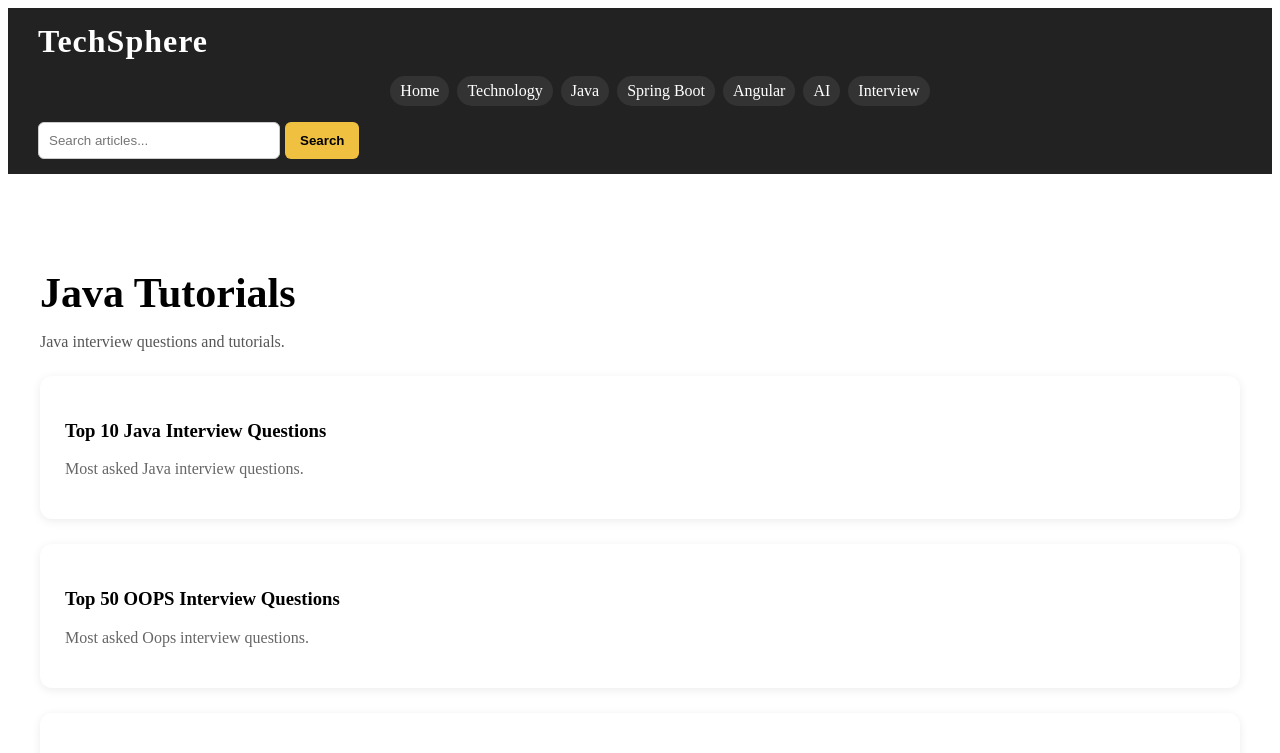
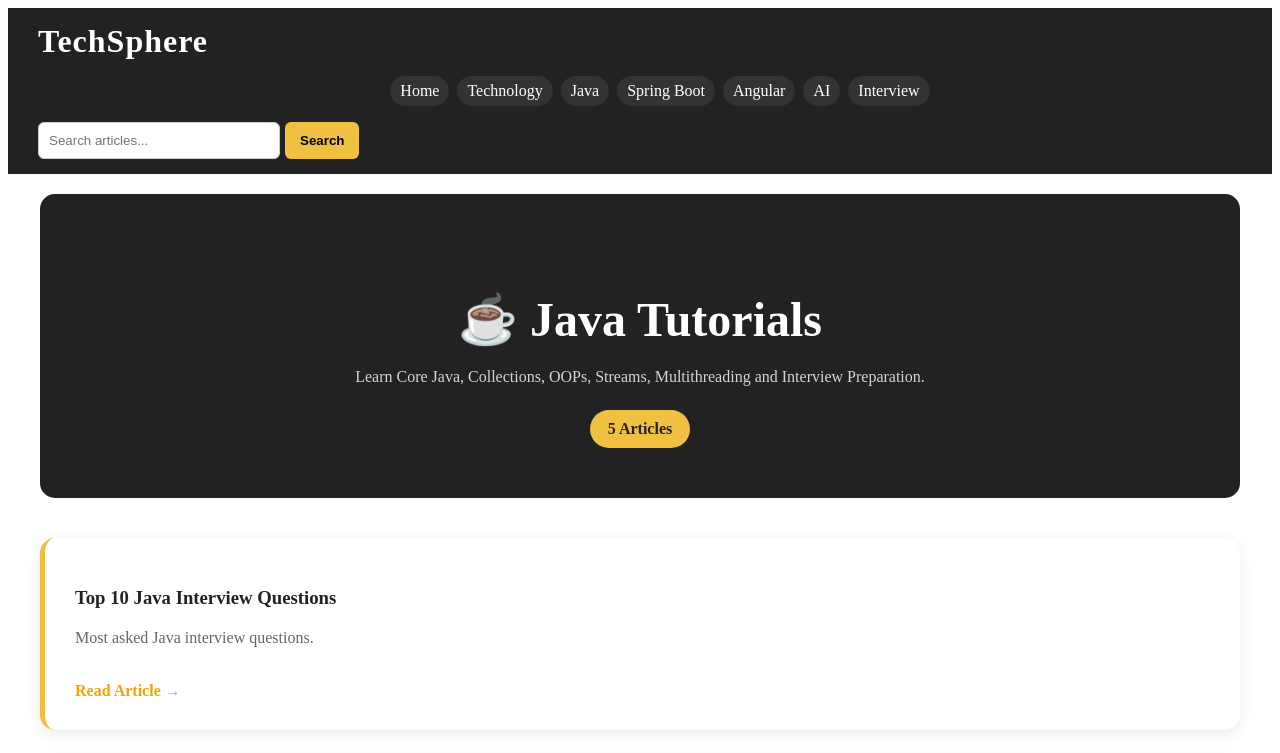
Before and after one commit to vikashkarma/techsphere, an Angular app: page /java in a window 1280 px wide. Shown: the top 753 px of the page. Built offline with nearby package versions, Linux system fonts and the light colour scheme.

Commit message:
update home page

```diff
--- a/src/app/components/home/home.css
+++ b/src/app/components/home/home.css
@@ -1,17 +1,19 @@
+/* HERO SECTION */
+
 .hero {
-    max-width: 1100px;
+    max-width: 1200px;
     margin: 30px auto;
+    padding: 80px 20px;
     text-align: center;
-    padding: 80px 20px;
+
     background: linear-gradient(135deg, #1e293b, #0f172a);
     color: white;
     border-radius: 20px;
 }
 
 .hero h1 {
-    font-size: 72px;
+    font-size: 64px;
     margin-bottom: 15px;
-    font-weight: 800;
 }
 
 .hero h2 {
@@ -21,45 +23,61 @@
 }
 
 .hero p {
+    color: #e2e8f0;
     font-size: 18px;
-    color: #e2e8f0;
-    line-height: 1.7;
     max-width: 700px;
-    margin: 0 auto;
+    margin: auto;
+    line-height: 1.8;
 }
 
 .hero button {
-    margin-top: 25px;
+    margin-top: 30px;
     padding: 14px 30px;
     border: none;
-    border-radius: 8px;
-    background: #facc15;
-    color: #111827;
+    border-radius: 10px;
+    background: #f0c040;
+    color: #222;
     font-weight: bold;
     cursor: pointer;
-    transition: 0.3s;
+    transition: .3s;
 }
 
 .hero button:hover {
     transform: translateY(-3px);
-    box-shadow: 0 8px 20px rgba(250, 204, 21, 0.4);
 }
 
-/* Latest Articles */
+/* SECTION TITLES */
+
+.latest-posts h2,
+.section-title {
+    text-align: center;
+    font-size: 38px;
+    margin-bottom: 40px;
+    color: #222;
+    position: relative;
+}
+
+.latest-posts h2::after,
+.section-title::after {
+    content: "";
+    width: 80px;
+    height: 4px;
+    background: #f0c040;
+    display: block;
+    margin: 12px auto 0;
+    border-radius: 20px;
+}
+
+/* LATEST POSTS */
 
 .latest-posts {
-    padding: 60px 20px;
-    max-width: 1200px;
-    margin: auto;
-}
-
-.latest-posts h2 {
-    text-align: center;
-    margin-bottom: 35px;
-    font-size: 36px;
+    padding: 70px 20px;
 }
 
 .post-grid {
+    max-width: 1200px;
+    margin: auto;
+
     display: grid;
     grid-template-columns: repeat(3, 1fr);
     gap: 25px;
@@ -69,68 +87,62 @@
     background: white;
     padding: 25px;
     border-radius: 16px;
-    border-top: 4px solid #2563eb;
-    box-shadow: 0 4px 15px rgba(0,0,0,.08);
-    transition: .3s;
-    cursor: pointer;
     text-decoration: none;
     color: inherit;
-}
 
-.post-card h3 {
-    margin-bottom: 12px;
-    color: #1e293b;
-}
+    border-top: 4px solid #f0c040;
 
-.post-card p {
-    color: #64748b;
-    line-height: 1.6;
+    box-shadow: 0 5px 20px rgba(0,0,0,.08);
+    transition: .3s;
 }
 
 .post-card:hover {
     transform: translateY(-8px);
-    box-shadow: 0 12px 30px rgba(0,0,0,.15);
+    box-shadow: 0 15px 30px rgba(0,0,0,.15);
 }
 
-/* Section Title */
-
-.section-title {
-    text-align: center;
-    margin: 60px 15px 35px;
-    font-size: 36px;
+.post-card h3 {
+    margin-bottom: 15px;
+    color: #222;
 }
 
-/* Categories */
+.post-card p {
+    color: #666;
+    line-height: 1.6;
+}
+
+/* CATEGORIES */
 
 .categories {
+    max-width: 1200px;
+    margin: 30px auto 80px;
+
     display: grid;
     grid-template-columns: repeat(3, 1fr);
     gap: 25px;
-    max-width: 1200px;
-    margin: 0 auto 60px;
-    padding: 0 20px;
 }
 
 .category-card {
-    background: white;
+    background: #1e293b;
+    color: white;
+
     padding: 35px;
+    border-radius: 15px;
+
     text-align: center;
-    border-radius: 16px;
+    font-size: 20px;
+    font-weight: 600;
+
     cursor: pointer;
-    font-size: 22px;
-    font-weight: 600;
-    box-shadow: 0 4px 15px rgba(0,0,0,.08);
     transition: .3s;
 }
 
 .category-card:hover {
-    transform: translateY(-8px);
-    background: #2563eb;
-    color: white;
-    box-shadow: 0 12px 30px rgba(37,99,235,.3);
+    background: #334155;
+    transform: translateY(-5px);
 }
 
-/* Mobile */
+/* MOBILE */
 
 @media (max-width: 768px) {
 
@@ -140,7 +152,7 @@
     }
 
     .hero h1 {
-        font-size: 46px;
+        font-size: 42px;
     }
 
     .hero h2 {
@@ -153,6 +165,7 @@
 
     .post-grid {
         grid-template-columns: 1fr;
+        padding: 0 15px;
     }
 
     .categories {
@@ -161,12 +174,11 @@
     }
 
     .category-card {
-        padding: 22px;
-        font-size: 18px;
+        padding: 25px;
     }
 
     .latest-posts h2,
     .section-title {
-        font-size: 28px;
+        font-size: 30px;
     }
 }
--- a/src/app/pages/java/java.css
+++ b/src/app/pages/java/java.css
@@ -1,46 +1,85 @@
 .page {
     max-width: 1200px;
-  margin: 40px auto;
+    margin: auto;
     padding: 20px;
 }
 
-.page h1 {
-  font-size: 42px;
-  margin-bottom: 10px;
+.category-banner {
+    background: #222;
+    color: white;
+    text-align: center;
+    padding: 50px 20px;
+    border-radius: 15px;
+    margin-bottom: 40px;
 }
 
-.page p {
-  color: #555;
+.category-banner h1 {
+    font-size: 48px;
+    margin-bottom: 15px;
+}
+
+.category-banner p {
+    color: #d1d5db;
+    max-width: 700px;
+    margin: auto;
+    line-height: 1.7;
+}
+
+.article-count {
+    margin-top: 20px;
+    display: inline-block;
+    background: #f0c040;
+    color: #222;
+    padding: 10px 18px;
+    border-radius: 25px;
+    font-weight: bold;
+}
+
+.article-list {
+    display: flex;
+    flex-direction: column;
+    gap: 25px;
 }
 
 .article-card {
-  background: #fff;
-  border-radius: 12px;
-  padding: 25px;
-  margin-top: 25px;
-  box-shadow: 0 2px 10px rgba(0,0,0,0.08);
-  transition: all 0.3s ease;
+    background: white;
+    padding: 30px;
+    border-radius: 15px;
+    box-shadow: 0 4px 15px rgba(0,0,0,.08);
     cursor: pointer;
+    transition: .3s;
+    border-left: 5px solid #f0c040;
 }
 
 .article-card:hover {
     transform: translateY(-5px);
-  box-shadow: 0 8px 25px rgba(0,0,0,0.15);
+    box-shadow: 0 10px 25px rgba(0,0,0,.15);
 }
 
-.article-card a {
-  text-decoration: none;
-  font-size: 24px;
-  font-weight: 700;
+.article-card h3 {
+    margin-bottom: 12px;
     color: #222;
 }
 
-.article-card a:hover {
-  color: #007bff;
+.article-card p {
+    color: #666;
+    line-height: 1.6;
 }
 
-.article-card p {
-  margin-top: 10px;
-  font-size: 16px;
-  color: #666;
+.read-more {
+    display: inline-block;
+    margin-top: 15px;
+    color: #f0a500;
+    font-weight: bold;
 }
+
+@media (max-width: 768px) {
+
+    .category-banner h1 {
+        font-size: 34px;
+    }
+
+    .article-card {
+        padding: 20px;
+    }
+}
--- a/src/app/pages/java/java.html
+++ b/src/app/pages/java/java.html
@@ -1,12 +1,35 @@
 <section class="page">
 
-  <h1>Java Tutorials</h1>
-  <p>Java interview questions and tutorials.</p>
+  <section class="category-banner">
+    <h1>☕ Java Tutorials</h1>
 
-  <div class="article-card" *ngFor="let article of javaArticles" [routerLink]="['/article', article.id]">
-  <h3>{{ article.title }}</h3>
-  <p>{{ article.description }}</p>
+    <p>
+      Learn Core Java, Collections, OOPs, Streams,
+      Multithreading and Interview Preparation.
+    </p>
 
-</div>
+    <div class="article-count">
+      {{ javaArticles.length }} Articles
+    </div>
+  </section>
+
+  <section class="article-list">
+
+    <div
+      class="article-card"
+      *ngFor="let article of javaArticles"
+      [routerLink]="['/article', article.id]">
+
+      <h3>{{ article.title }}</h3>
+
+      <p>{{ article.description }}</p>
+
+      <span class="read-more">
+        Read Article →
+      </span>
+
+    </div>
+
+  </section>
 
 </section>
```
Lines whose indentation alone changed are shown as unchanged.
